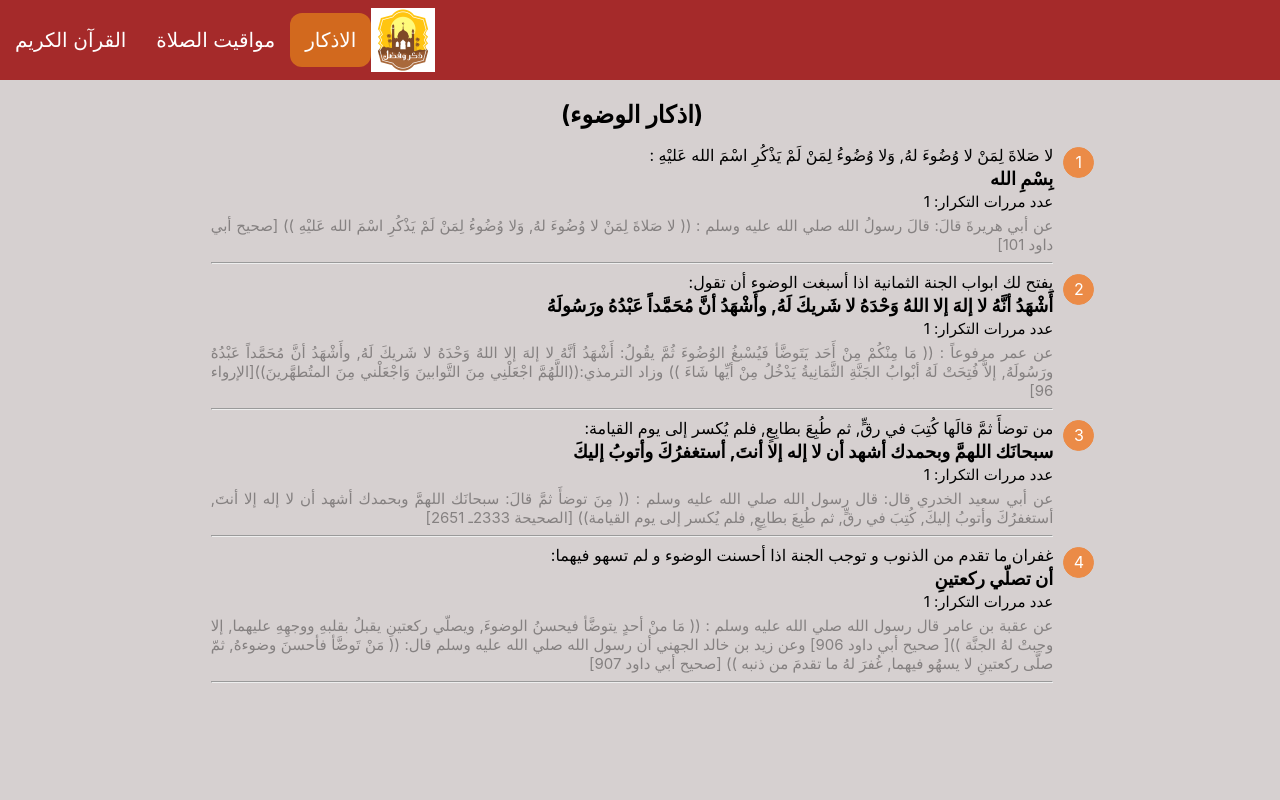
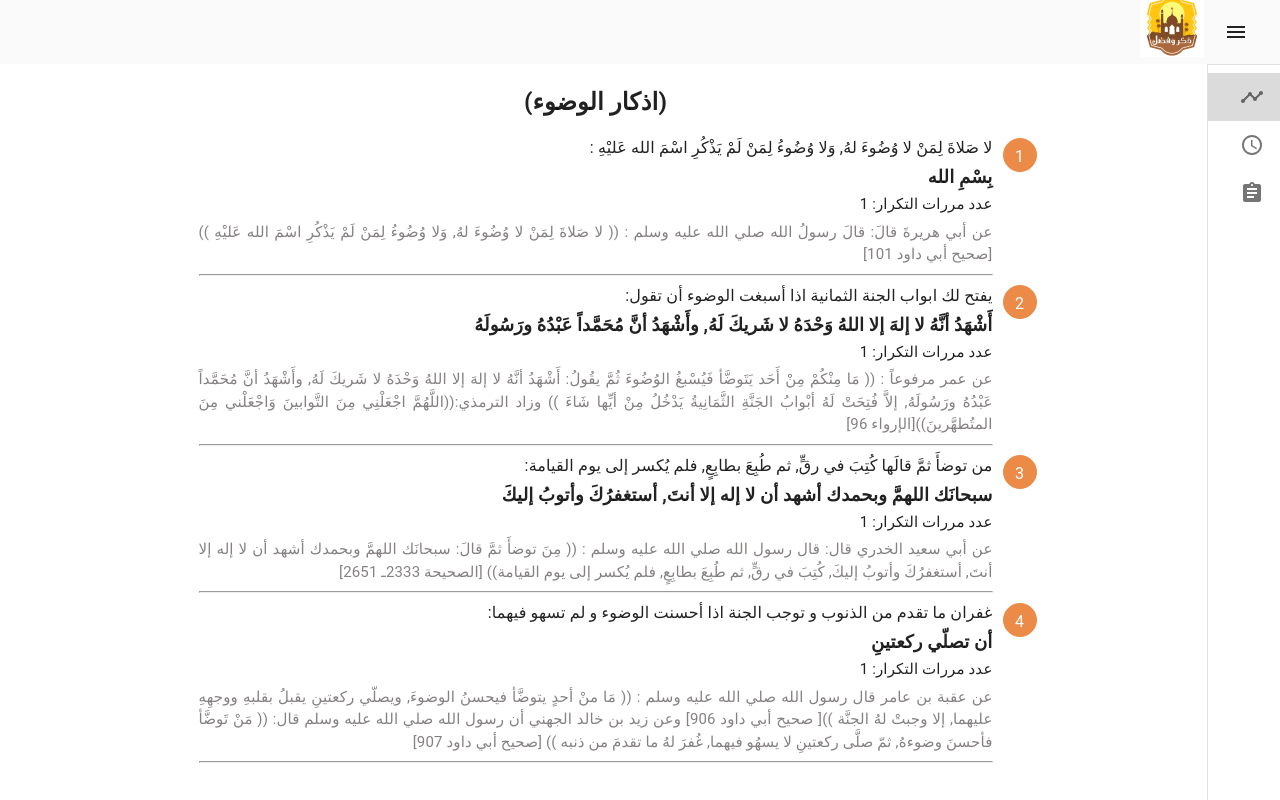
Before and after one commit to FadyAhmed/zekr-w-fadl, a React (Create React App) app: page /azkar/exact-zekr/abultion_azkar in a window 1280 px wide. Built offline with nearby package versions, Linux system fonts and the light colour scheme.

Commit message:
drawer added - removed for mobile

```diff
--- a/src/components/azkar/OneZekrData.js
+++ b/src/components/azkar/OneZekrData.js
@@ -47,7 +47,9 @@ const OneZekrData = (props) => {
               <hr />
             </Grid>
             <Grid container xs={1} md={2}>
-              <div className={classes.order}>{zekr.priority}</div>
+              <div className={classes.order}>
+                <p>{zekr.priority}</p>
+              </div>
             </Grid>
           </Grid>
         );
--- a/src/components/azkar/OneZekrData.module.css
+++ b/src/components/azkar/OneZekrData.module.css
@@ -40,16 +40,21 @@
 
 .order {
   margin: 1.5px 14px 1.5px 10px;
-  padding: 10px;
+  padding: 16px;
   border: solid rgb(235, 139, 71) 1.5px;
-  width: 9px;
-  height: 9px;
+  width: 16px;
+  height: 16px;
   font-size: 100%;
   line-height: 9px;
   border-radius: 50%;
   background-color: rgb(235, 139, 71);
   color: white;
+  justify-content: center;
   display: flex;
-  text-align: center;
-  justify-content: center;
 }
+.order p {
+  margin: 0;
+  padding: 0;
+  margin-top: -3px;
+  display: flex;
+}
--- a/src/components/layout/BottomNavBar.module.css
+++ b/src/components/layout/BottomNavBar.module.css
@@ -20,7 +20,7 @@
   color: rgb(50, 216, 9);
 }
 
-@media (max-width: 500px) {
+@media (max-width: 600px) {
   .bottomNavBar {
     display: flex;
   }
--- a/src/components/layout/Drawer.js
+++ b/src/components/layout/Drawer.js
@@ -1,95 +1,205 @@
+import AccessTimeIcon from "@mui/icons-material/AccessTime";
+import AssignmentIcon from "@mui/icons-material/Assignment";
+import ChevronLeftIcon from "@mui/icons-material/ChevronLeft";
+import ChevronRightIcon from "@mui/icons-material/ChevronRight";
 import MenuIcon from "@mui/icons-material/Menu";
+import TimelineIcon from "@mui/icons-material/Timeline";
+import MuiAppBar from "@mui/material/AppBar";
 import Box from "@mui/material/Box";
-import Button from "@mui/material/Button";
-import { grey } from "@mui/material/colors";
+import * as Colors from "@mui/material/colors";
+import CssBaseline from "@mui/material/CssBaseline";
 import Divider from "@mui/material/Divider";
-import Drawer from "@mui/material/Drawer";
+import MuiDrawer from "@mui/material/Drawer";
+import IconButton from "@mui/material/IconButton";
 import List from "@mui/material/List";
+import ListItem from "@mui/material/ListItem";
+import ListItemIcon from "@mui/material/ListItemIcon";
+import ListItemText from "@mui/material/ListItemText";
+import { styled, useTheme } from "@mui/material/styles";
+import Toolbar from "@mui/material/Toolbar";
+import Typography from "@mui/material/Typography";
 import * as React from "react";
-import { NavLink } from "react-router-dom";
+import { NavLink, useLocation } from "react-router-dom";
 import classes from "./Drawer.module.css";
-import { makeStyles } from "@mui/styles";
 
-const useStyles = makeStyles({
-  paper: {
-    background: "brown",
-    color: "white",
+const drawerWidth = 240;
+
+const openedMixin = (theme) => ({
+  width: drawerWidth,
+  transition: theme.transitions.create("width", {
+    easing: theme.transitions.easing.sharp,
+    duration: theme.transitions.duration.enteringScreen,
+  }),
+});
+
+const closedMixin = (theme) => ({
+  // mob
+
+  transition: theme.transitions.create("width", {
+    easing: theme.transitions.easing.sharp,
+    duration: theme.transitions.duration.leavingScreen,
+  }),
+  overflowX: "hidden",
+  [theme.breakpoints.up("sm")]: {
+    width: `calc(${theme.spacing(9)} + 1px)`,
   },
 });
 
-export default function TemporaryDrawer() {
+const DrawerHeader = styled("div")(({ theme }) => ({
+  display: "flex",
+  alignItems: "center",
+  justifyContent: "flex-start",
+  padding: theme.spacing(0, 1),
+  // necessary for content to be below app bar
+  ...theme.mixins.toolbar,
+}));
+
+const AppBar = styled(MuiAppBar, {
+  shouldForwardProp: (prop) => prop !== "open",
+})(({ theme, open }) => ({
+  zIndex: theme.zIndex.drawer + 1,
+  transition: theme.transitions.create(["width", "margin"], {
+    easing: theme.transitions.easing.sharp,
+    duration: theme.transitions.duration.leavingScreen,
+  }),
+  ...(open && {
+    marginRight: drawerWidth,
+    width: `calc(100% - ${drawerWidth}px)`,
+    transition: theme.transitions.create(["width", "margin"], {
+      easing: theme.transitions.easing.sharp,
+      duration: theme.transitions.duration.enteringScreen,
+    }),
+  }),
+}));
+
+const Drawer = styled(MuiDrawer, {
+  shouldForwardProp: (prop) => prop !== "open",
+})(({ theme, open }) => ({
+  width: drawerWidth,
+  flexShrink: 0,
+  whiteSpace: "nowrap",
+  boxSizing: "border-box",
+
+  ...(open && {
+    ...openedMixin(theme),
+    "& .MuiDrawer-paper": openedMixin(theme),
+  }),
+
+  ...(!open && {
+    ...closedMixin(theme),
+    "& .MuiDrawer-paper": closedMixin(theme),
+  }),
+}));
+
+export default function MiniDrawer(props) {
   const logo = `${process.env.PUBLIC_URL}/assets/logo.png`;
+  const location = useLocation();
+  console.log(location.pathname);
 
-  const styles = useStyles();
+  const theme = useTheme();
+  const [open, setOpen] = React.useState(false);
 
-  const [state, setState] = React.useState(false);
-
-  const toggleDrawer = () => (event) => {
-    if (
-      event.type === "keydown" &&
-      (event.key === "Tab" || event.key === "Shift")
-    ) {
-      return;
-    }
-
-    setState(!state);
+  const handleDrawerOpen = () => {
+    setOpen(true);
   };
 
-  const list = () => (
-    <Box
-      sx={{ width: 300 }}
-      role="presentation"
-      onClick={toggleDrawer()}
-      onKeyDown={toggleDrawer()}
+  const handleDrawerClose = () => {
+    setOpen(false);
+  };
+
+  return (
+    <Box sx={{ display: "flex" }}>
+      <CssBaseline />
+      <AppBar
+        className={classes.hide}
+        position="fixed"
+        open={open}
+        sx={{ boxShadow: "none", height: "64px" }}
       >
-      <List className={classes.list}>
+        <Toolbar className={classes.appBar}>
+          <IconButton
+            aria-label="open drawer"
+            onClick={handleDrawerOpen}
+            edge="start"
+            sx={{
+              color: Colors.grey[900],
+              marginLeft: "10px",
+              ...(open && { display: "none" }),
+            }}
+          >
+            <MenuIcon />
+          </IconButton>
+          <Typography variant="h6" noWrap component="div">
             <div className={classes.logo}>
               <img src={logo} alt="Logo" />
             </div>
+          </Typography>
+        </Toolbar>
+      </AppBar>
+      <Box component="main" style={{ width: "100%" }}>
+        <DrawerHeader className={classes.hide} />
+        <div>{props.children}</div>
+      </Box>
+
+      <Drawer
+        variant="permanent"
+        open={open}
+        anchor="right"
+        className={classes.hide}
+      >
+        <DrawerHeader>
+          <IconButton onClick={handleDrawerClose}>
+            {theme.direction === "ltr" ? (
+              <ChevronRightIcon />
+            ) : (
+              <ChevronLeftIcon />
+            )}
+          </IconButton>
+        </DrawerHeader>
+        <Divider />
+        <List>
+          {[
+            {
+              title: "الأذكار",
+              to: "/azkar",
+              icon: TimelineIcon,
+            },
+            {
+              title: "الصلاة",
+              to: "/prayer-times",
+              icon: AccessTimeIcon,
+            },
+            {
+              title: "القرآن",
+              to: "/quran",
+              icon: AssignmentIcon,
+            },
+          ].map((link) => (
             <NavLink
+              to={link.to}
               className={classes.singleTab}
               activeClassName={classes.activeTab}
-          to="/azkar"
             >
-          الاذكار
+              <ListItem button key={link.title} sx={{ direction: "rtl" }}>
+                <ListItemIcon
+                  sx={{
+                    color:
+                      location.pathname === link.to
+                        ? Colors.green[300]
+                        : Colors.grey,
+                  }}
+                >
+                  {<link.icon />}
+                </ListItemIcon>
+                <ListItemText
+                  primary={link.title}
+                  sx={{ textAlign: "start" }}
+                />
+              </ListItem>
             </NavLink>
-        <Divider />
-        <NavLink
-          className={classes.singleTab}
-          activeClassName={classes.activeTab}
-          to="/prayer-times"
-        >
-          مواقيت الصلاة
-        </NavLink>
-        <Divider />
-        <NavLink
-          className={classes.singleTab}
-          activeClassName={classes.activeTab}
-          to="/quran"
-        >
-          القرآن الكريم
-        </NavLink>
+          ))}
         </List>
+      </Drawer>
     </Box>
   );
-
-  return (
-    <div>
-      <React.Fragment>
-        <div className={classes["drawer-icon"]}>
-          <Button onClick={toggleDrawer()}>
-            <MenuIcon sx={{ fontSize: 40, color: grey[50] }}></MenuIcon>
-          </Button>
-        </div>
-        <Drawer
-          classes={{ paper: styles.paper }}
-          anchor="right"
-          open={state}
-          onClose={toggleDrawer()}
-        >
-          {list()}
-        </Drawer>
-      </React.Fragment>
-    </div>
-  );
 }
--- a/src/components/layout/Drawer.module.css
+++ b/src/components/layout/Drawer.module.css
@@ -40,8 +40,52 @@
   background-color: rgb(187, 110, 55);
 }
 
-@media (max-width: 500px) {
+.appBar {
+  direction: rtl;
+  background-color: rgb(250, 250, 250);
+  z-index: 0;
+  box-shadow: none;
+}
+
+.appBar IconButton {
+  color: black;
+  padding: 12px;
+}
+
+.logo {
+  text-align: end;
+  display: flex;
+  justify-content: flex-end;
+  align-items: center;
+}
+
+.logo img {
+  height: 4rem;
+}
+
+.singleTab {
+  color: rgb(53, 52, 52);
+  text-decoration: none;
+  padding: 0px;
+}
+
+.activeTab {
+  background-color: #dbdbdb;
+}
+
+.singleTab:hover {
+  background-color: #ebebeb;
+}
+
+.drawerPaper {
+  width: 525px;
+}
+
+@media (max-width: 600px) {
   .drawer-icon {
     display: block;
   }
+  .hide {
+    display: none !important;
+  }
 }
--- a/src/components/layout/Layout.js
+++ b/src/components/layout/Layout.js
@@ -2,14 +2,14 @@ import { Fragment } from "react";
 import MainHeader from "./MainHeader";
 import classes from "./Layout.module.css";
 import BottomNavBar from "./BottomNavBar";
+import MiniDrawer from "./Drawer";
 
 const Layout = (props) => {
   return (
     <Fragment>
-      <MainHeader />
       <BottomNavBar />
-      <div className={classes.topMargin}></div>
-      <main>{props.children}</main>
+      {/* <div className={classes.topMargin}></div> */}
+      <MiniDrawer>{props.children}</MiniDrawer>
       <div className={classes.bottomMargin}></div>
     </Fragment>
   );
--- a/src/components/layout/Layout.module.css
+++ b/src/components/layout/Layout.module.css
@@ -6,7 +6,7 @@
   height: 0rem;
 }
 
-@media (max-width: 500px) {
+@media (max-width: 600px) {
   .topMargin {
     height: 0px;
   }
--- a/src/components/layout/MainHeader.module.css
+++ b/src/components/layout/MainHeader.module.css
@@ -36,7 +36,7 @@
   border-radius: 12px;
 }
 
-@media (max-width: 500px) {
+@media (max-width: 600px) {
   .tabs {
     visibility: hidden;
   }
```
Lines whose indentation alone changed are shown as unchanged.
